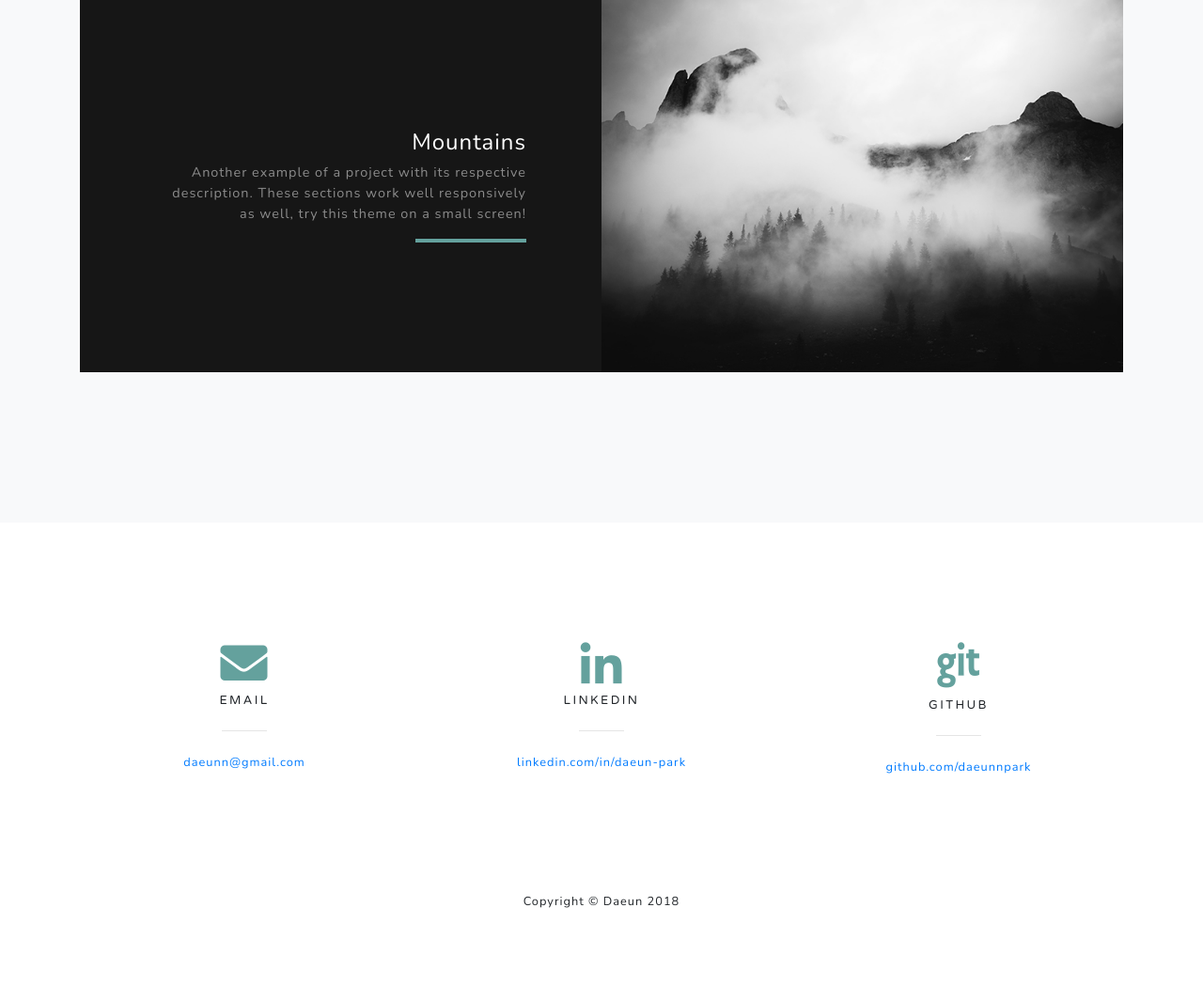
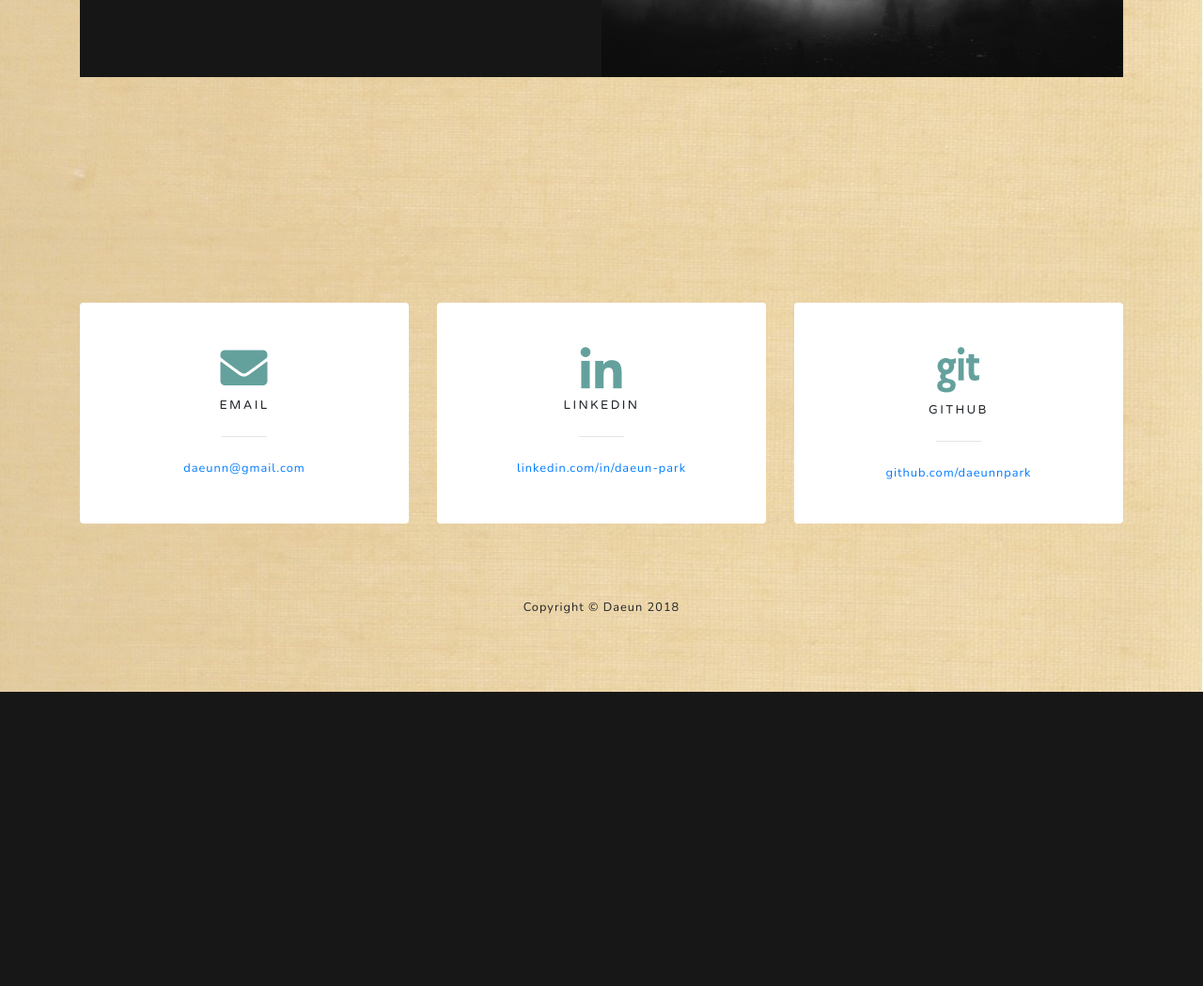
Before and after one commit to daeunnpark/mysite, a Django app: page / in a window 1280 px wide. Shown: the part 2600-3649 px from the top of the page at 94% size. After the commit the page ends 3336 px from the top, so only its background shows below. Run offline with Django 3.2, Linux system fonts and the light colour scheme; some libraries are stand-ins or nearby versions.

Commit message:
background image set for entire page

```diff
--- a/static/scss/_about.scss
+++ b/static/scss/_about.scss
@@ -1,6 +1,6 @@
 .about-section {
   padding-top: 10rem;
-  background: linear-gradient(to bottom, $black 0%,#{fade-out($black, .1)} 75%,#{fade-out($black, .2)} 100%);
+   background-image: url('../img/bg-masthead.jpg');background-position: center;background-attachment: fixed;background-size: cover;
   p {
     margin-bottom: 5rem;
   }
--- a/static/scss/_contact.scss
+++ b/static/scss/_contact.scss
@@ -1,4 +1,8 @@
 .contact-section {
+  background-image: url('../img/bg-masthead.jpg');
+  background-position: center;
+  background-attachment: fixed;
+  background-size: cover;
   padding: 5rem 0 0;
   .card {
     border: 0;
--- a/static/scss/_masthead.scss
+++ b/static/scss/_masthead.scss
@@ -4,7 +4,7 @@
   height: auto;
   min-height: 35rem;
   padding: 15rem 0;
-  background: linear-gradient(to bottom, #{fade-out($black, .9)} 0%,#{fade-out($black, .5)} 75%,$black 100%), url('../img/bg-masthead.jpg');
+  background-image: url('../img/bg-masthead.jpg');
   background-position: center;
   background-attachment: fixed;
   background-size: cover;
--- a/static/scss/_projects.scss
+++ b/static/scss/_projects.scss
@@ -1,4 +1,8 @@
 .projects-section {
+  background-image: url('../img/bg-masthead.jpg');
+  background-position: center;
+  background-attachment: fixed;
+  background-size: cover;
   padding: 10rem 0;
   .featured-text {
     padding: 2rem;
--- a/static/scss/grayscale.scss
+++ b/static/scss/grayscale.scss
@@ -7,13 +7,6 @@
 @import 'projects.scss';
 @import 'contact.scss';
 
-html{
-  background: linear-gradient(to bottom, rgba(22, 22, 22, 0.1) 0%, rgba(22, 22, 22, 0.5) 75%, #161616 100%), url("../img/bg-masthead.jpg");
-  background-position: center;
-  background-attachment: fixed;
-  background-size: cover;
-
-}
 body {
   font-family: 'Nunito';
   letter-spacing: 0.0625em;
@@ -41,5 +34,9 @@
 }
 
 footer {
+  background-image: url('../img/bg-masthead.jpg');
+  background-position: center;
+  background-attachment: fixed;
+  background-size: cover;
   padding: 5rem 0;
 }
--- a/templates/index.html
+++ b/templates/index.html
@@ -73,7 +73,6 @@
               <a href="http://startbootstrap.com/template-overviews/grayscale/">the preview page</a>. bla bla bla bla bla bla bla bla bla.</p>
           </div>
         </div>
-        <img src="{% static 'img/ipad.png' %}" class="img-fluid" alt="">
       </div>
     </section>
 
```
Also changed, not shown: static/css/grayscale.css (+17 -8 lines), static/css/grayscale.min.css.
